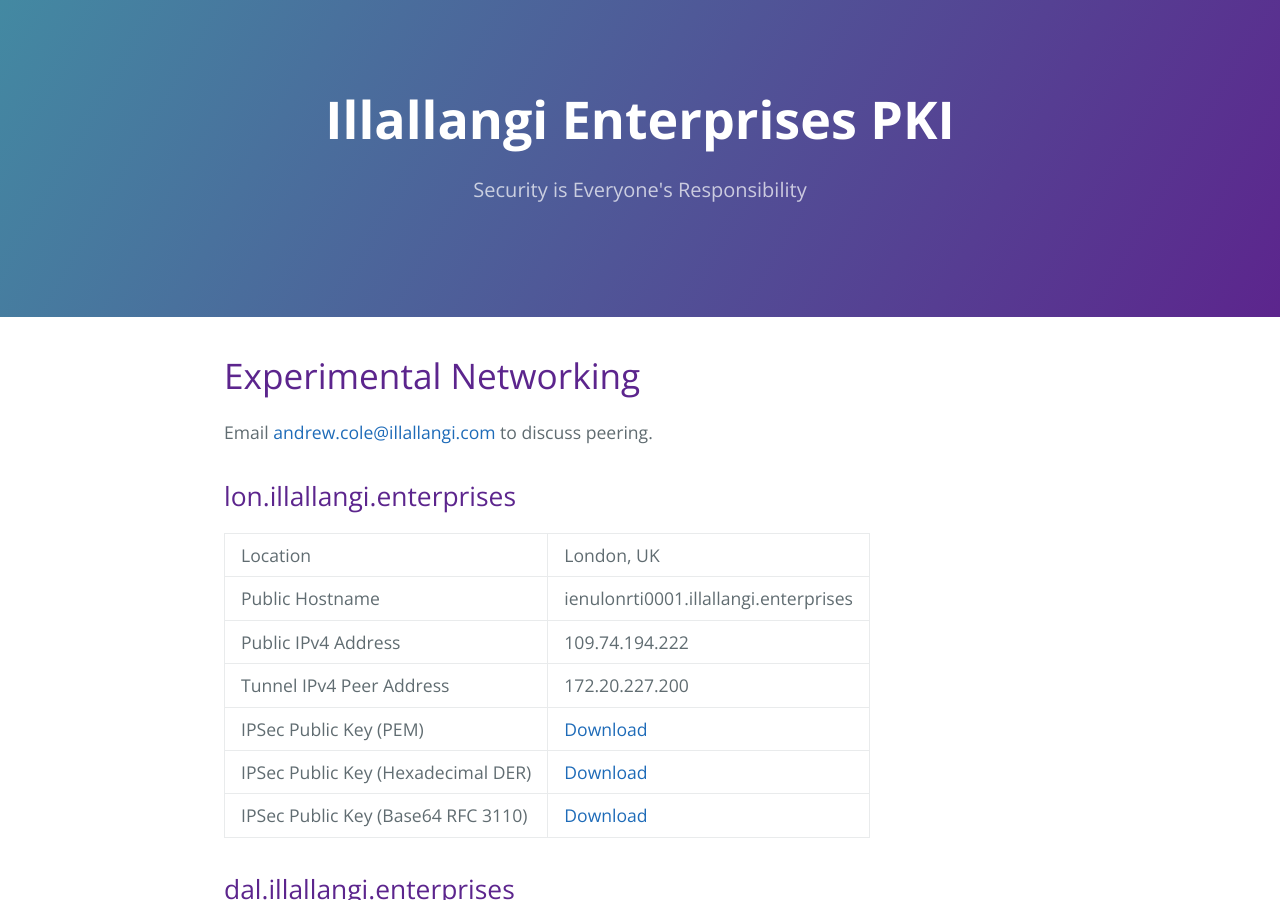
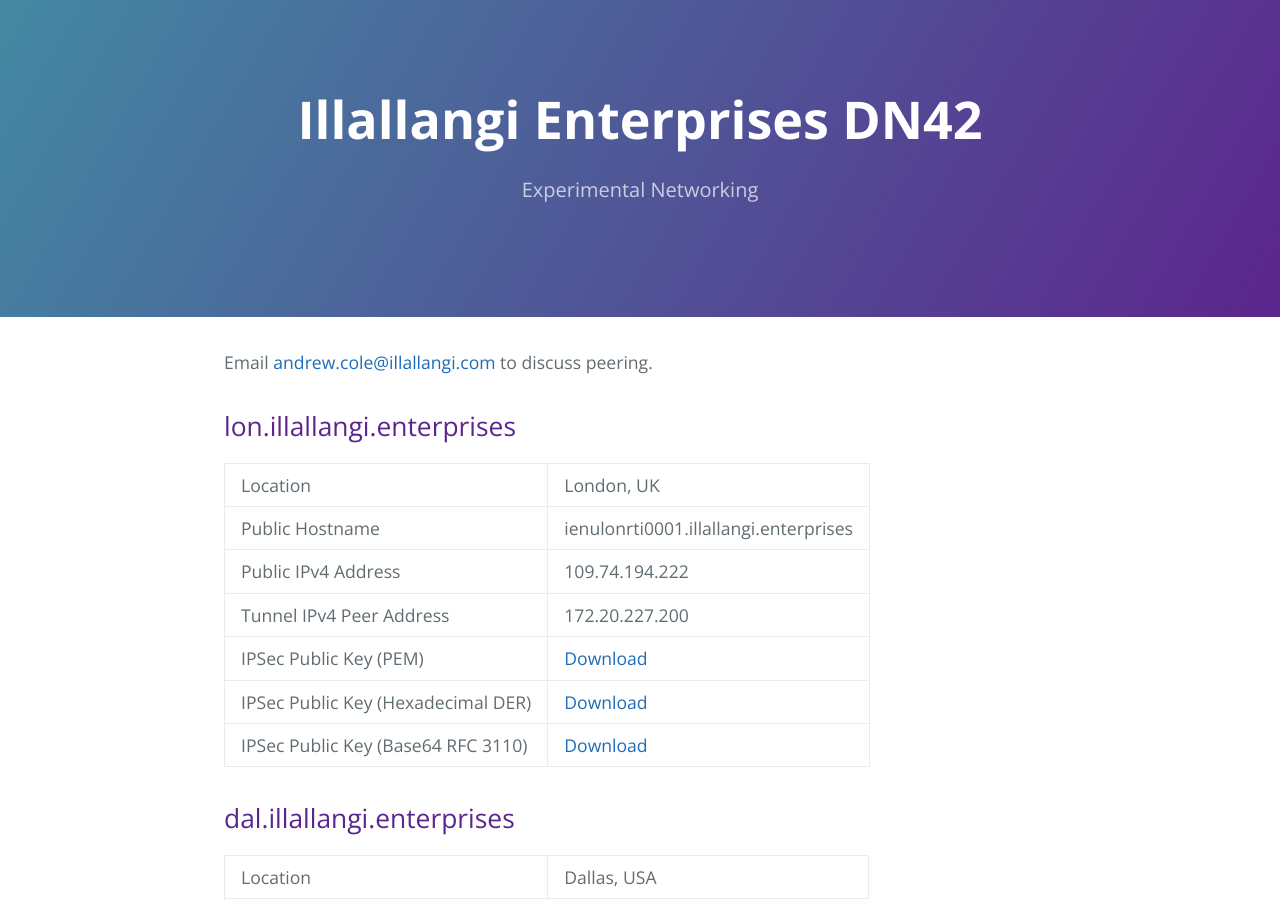
Before and after one commit to illallangi-web/dn42, a Jekyll site: the page built from index.md, in a window 1280 px wide and 900 px high. Built offline with Jekyll 4.4.1, drawn with Linux system fonts in a browser that asks for light colours; our own code applies the rules of GitHub Pages for plain Markdown files.

Commit message:
Updated for consistency

```diff
--- a/_config.yml
+++ b/_config.yml
@@ -1,8 +1,8 @@
-title: Illallangi Enterprises PKI
+title: Illallangi Enterprises DN42
 owner: Andrew Cole
 email: andrew.cole@illallangi.com
 description: >-
-  Security is Everyone's Responsibility
+  Experimental Networking
 baseurl: ""
 url: "https://illallangi.enterprises"
 twitter_username: "illallangi"
```
Also changed, not shown: index.md (+0 -2 lines).
